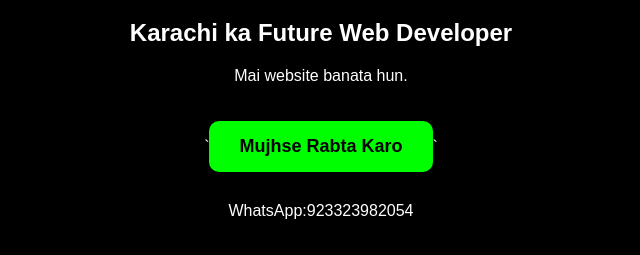
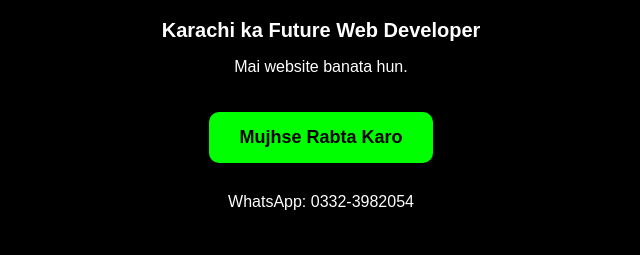
Before and after one commit to mirbaloch6195-code/Hello-Karachi-, a plain HTML site: page index.html in a window 1280 px wide. Shown: the part 119-374 px from the top of the page, without its empty margins (319-959 px from the left). Drawn offline with Linux system fonts and the light colour scheme.

Commit message:
Update index.html

```diff
--- a/index.html
+++ b/index.html
@@ -1,4 +1,3 @@
-
 <!DOCTYPE html>
 <html>
 <head>
@@ -6,14 +5,16 @@
 <style>
 body { background: black; color: white; text-align: center; font-family: Arial; padding-top: 50px; }
 h1 { color: #00ff00; font-size: 32px; }
-button { background: #00ff00; color: black; padding: 15px 30px; border: none; border-radius: 10px; font-size: 18px; font-weight: bold; margin-top: 20px; }
+h2 { color: white; font-size: 20px; }
+button { background: #00ff00; color: black; padding: 15px 30px; border: none; border-radius: 10px; font-size: 18px; font-weight: bold; margin-top: 20px; cursor: pointer; }
+a { text-decoration: none; }
 </style>
 </head>
 <body>
 <h1>Assalam-o-Alaikum, Main Mir Hun</h1>
 <h2>Karachi ka Future Web Developer</h2>
 <p>Mai website banata hun.</p>
-`<a href="https://wa.me/92XXXXXXXXXX"><button>Mujhse Rabta Karo</button></a>`
-<p style="margin-top:30px;">WhatsApp:923323982054 </p>
+<a href="https://wa.me/923323982054"><button>Mujhse Rabta Karo</button></a>
+<p style="margin-top:30px;">WhatsApp: 0332-3982054</p>
 </body>
 </html>
```
